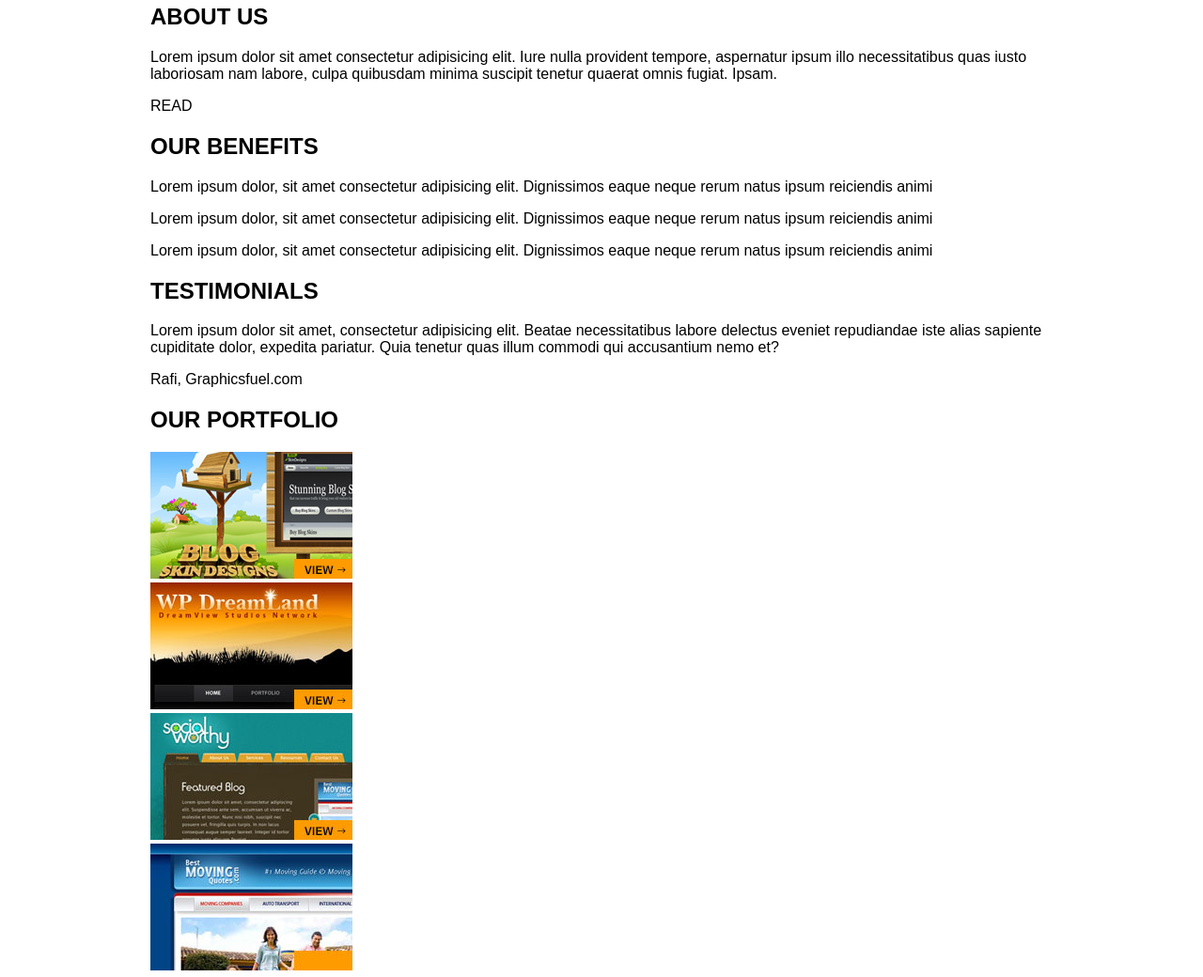
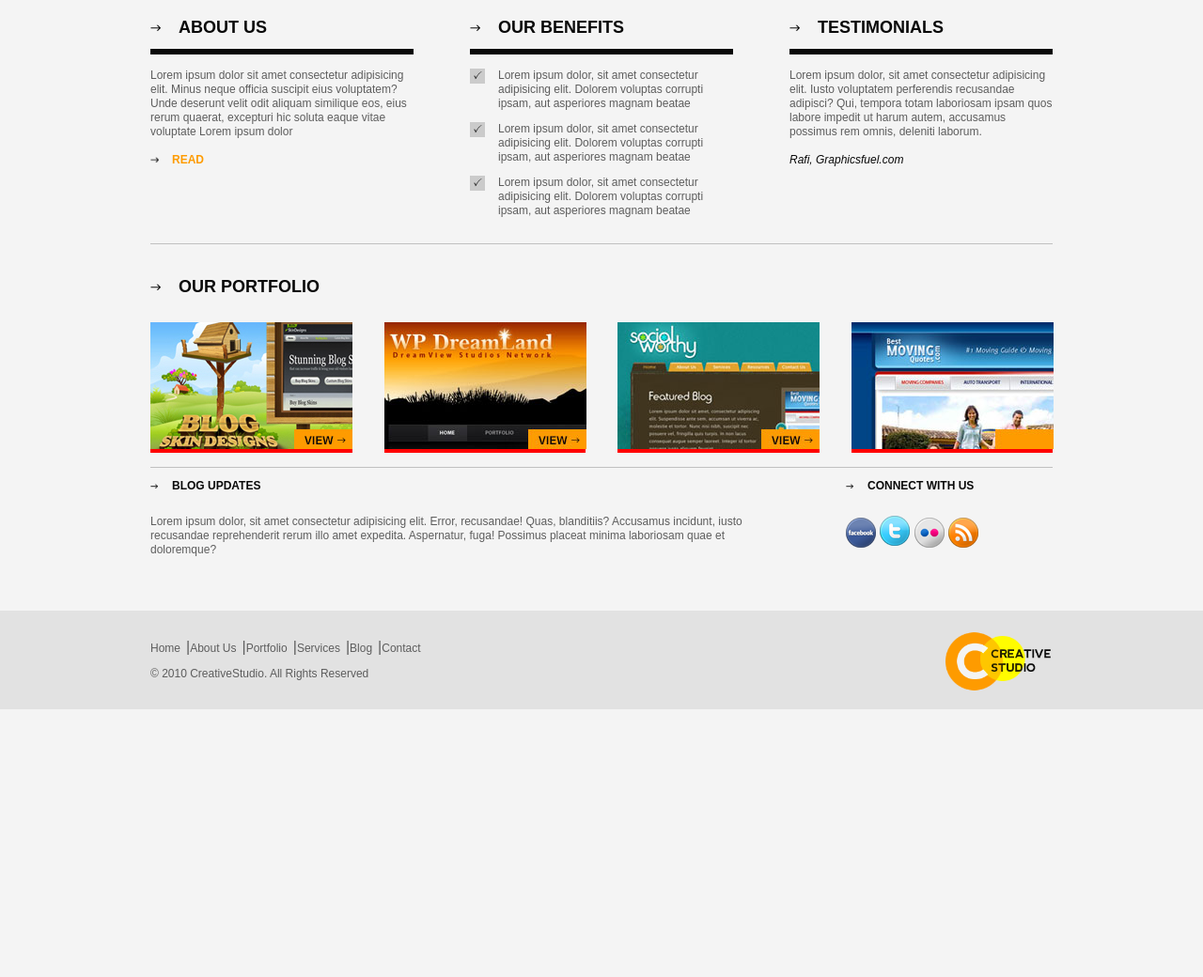
Before and after one commit to PaulaZP/web-Practica-10, a plain HTML site: page index.html in a window 1280 px wide. Shown: the part 597-1637 px from the top of the page at 94% size. After the commit the page ends 1352 px from the top, so only its background shows below. Drawn offline with Linux system fonts and the light colour scheme.

Commit message:
Modificacion del html

```diff
--- a/css/style.css
+++ b/css/style.css
@@ -1,19 +1,43 @@
 /*Global*/
 body{
     font-family: Arial, Helvetica, sans-serif;
+    border-top: 17px solid #090909;
     margin: 0;
+    background-color: #f4f4f4;
 }
-html{
-    border-top: 17px solid #090909;
+h2{
+    font-size: 18px;
+    padding-left: 30px;
+    background-position: 0 7px;
+}
+h3{
+    font-size: 12px;
+    padding-left: 23px;
+    background-size: 8px;
+    background-position: 0 5px;
+}
+h2,h3{
+    text-transform: uppercase;
+    color: #090909;
+    padding-bottom: 12px;
+    background-image: url(../img/arrow.png);
+    background-repeat: no-repeat;
+}
+p{
+    color: #5d5d5d;
+    font-size: 12px;
+    line-height: 15px;
 }
 
 /*-----------------------------------*/
 
 /*Helpers*/
-#wrapper{
+.wrapper{
     width: 960px;
     margin: 0 auto;
-
+}
+.border-titulo{
+    border-bottom: 6px solid #090909;
 }
 .clearfix::after{
     content: "";
@@ -23,6 +47,24 @@ html{
 .border{
     border-bottom: 1px solid #c0c0c0;
     padding: 20px 0 15px;
+}
+.link-arrow{
+    color: #fe9b00;
+    font-size: 12px;
+    font-weight: bold;
+    padding-left: 23px;
+    text-decoration: none;
+    text-transform: uppercase;
+    position: relative;
+}
+.link-arrow:hover{
+    text-decoration: underline;
+}
+.arrow-img{
+    width: 9px;
+    position: absolute;
+    left: 0;
+    top: 4px;
 }
 
 /*-----------------------------------*/
@@ -63,3 +105,100 @@ html{
     text-transform: uppercase;
     font-size: 12px;
 }
+
+/*-----------------------------------*/
+
+/*content*/
+#caja-benefist{
+    list-style: none;
+    margin: 0;
+    padding: 0;
+}
+#caja-benefist li{
+    padding-left: 30px;
+    background-image: url(../img/check.png);
+    background-repeat: no-repeat;
+    background-position: top left;
+}
+.caja{
+    width: 280px;
+    float: left;
+}
+.caja + .caja{
+    margin-left: 60px;
+}
+.caja-link{
+    color: #090909;
+    font-style: italic;
+    font-size: 12px;
+    text-decoration: none;
+}
+
+/*-----------------------------------*/
+
+/*Our portfolio*/
+.caja-img{
+    width: 214.5px;
+    float: left;
+    background-color: red;
+}
+.caja-img a, .box-img img{
+    display: block;
+}
+.caja-img + .caja-img{
+    margin-left: 34px;
+}
+
+/*-----------------------------------*/
+
+/*blog*/
+#blog-updates{
+    width: 660px;
+    float: left;
+    margin-right: 80px;
+    margin-bottom: 45px;
+}
+#connect{
+    margin-bottom: 45px;
+    width: 220px;
+    float: right;
+}
+
+/*-----------------------------------*/
+
+/*footer*/
+#footer{
+    background-color: #e2e2e2;
+    padding: 30px 0;
+}
+#footer .wrapper{
+    position: relative;
+}
+#footer p{
+    margin-bottom: 0;
+}
+#footer-lista{
+    list-style: none;
+    margin: 0;
+    padding: 0;
+}
+#footer-lista li{
+    float: left;
+}
+#footer-lista li + li::before{
+    content: "|";
+    color: #5d5d5d;
+}
+#footer-lista li + li{
+    margin-left: 6px;
+}
+#footer-lista a{
+    color: #5d5d5d;
+    font-size: 12px;
+}
+.footer-logo{
+    height: 64px;
+    position: absolute;
+    right: 0;
+    top: -8px;
+}
--- a/index.html
+++ b/index.html
@@ -11,7 +11,8 @@
     </head>
 
     <body>
-        <div id="wrapper">
+        <div class="wrapper">
+
             <!--Header-->
             <div id="header" class="clearfix border">
                 <div id="logo"><img src="img/logo.png" alt="logo"></div>
@@ -28,66 +29,95 @@
                 </div>
             </div>
 
-            <div id="cont-img" class="border">
+            <!--Slider-->
+            <div id="slider" class="border">
                 <img src="img/img.jpg" alt="">
             </div>
 
-            <div id="cont-1">
-                <div id="about_us">
-                    <h2>ABOUT US</h2>
-                    <P>Lorem ipsum dolor sit amet consectetur adipisicing elit. Iure nulla provident tempore, aspernatur ipsum illo necessitatibus quas iusto laboriosam nam labore, culpa quibusdam minima suscipit tenetur quaerat omnis fugiat. Ipsam.</P>
-                    <p><a>READ</a></p>
+            <!--Content-->
+            <div id="content" class="clearfix border">
+                <div class="caja">
+                    <h2 class="border-titulo">About us</h2>
+                    <p>Lorem ipsum dolor sit amet consectetur adipisicing elit. Minus neque officia suscipit eius voluptatem? Unde deserunt velit odit aliquam similique eos, eius rerum quaerat, excepturi hic soluta eaque vitae voluptate Lorem ipsum dolor</p>
+                    <a href="#" class="link-arrow"><img src="img/arrow.png" alt="arrow" class="arrow-img">Read</a>
                 </div>
 
-                <div id="our_benefits">
-                    <h2>OUR BENEFITS</h2>
-                    <p>Lorem ipsum dolor, sit amet consectetur adipisicing elit. Dignissimos eaque neque rerum natus ipsum reiciendis animi</p>
-                    <p>Lorem ipsum dolor, sit amet consectetur adipisicing elit. Dignissimos eaque neque rerum natus ipsum reiciendis animi</p>
-                    <p>Lorem ipsum dolor, sit amet consectetur adipisicing elit. Dignissimos eaque neque rerum natus ipsum reiciendis animi</p>
+                <div class="caja">
+                    <h2 class="border-titulo">Our benefits</h2>
+                    <ul id="caja-benefist">
+                        <li>
+                            <p>Lorem ipsum dolor, sit amet consectetur adipisicing elit. Dolorem voluptas corrupti ipsam, aut asperiores magnam beatae </p>
+                        </li>
+                        <li>
+                            <p>Lorem ipsum dolor, sit amet consectetur adipisicing elit. Dolorem voluptas corrupti ipsam, aut asperiores magnam beatae</p>
+                        </li>
+                        <li>
+                            <p>Lorem ipsum dolor, sit amet consectetur adipisicing elit. Dolorem voluptas corrupti ipsam, aut asperiores magnam beatae</p>
+                        </li>
+                    </ul>
                 </div>
 
-                <div id="testimonials">
-                    <h2>TESTIMONIALS</h2>
-                    <p>Lorem ipsum dolor sit amet, consectetur adipisicing elit. Beatae necessitatibus labore delectus eveniet repudiandae iste alias sapiente cupiditate dolor, expedita pariatur. Quia tenetur quas illum commodi qui accusantium nemo et?</p>
-                    <p>Rafi, Graphicsfuel.com</p>
+                <div class="caja">
+                    <h2 class="border-titulo">Testimonials</h2>
+                    <p>Lorem ipsum dolor, sit amet consectetur adipisicing elit. Iusto voluptatem perferendis recusandae adipisci? Qui, tempora totam laboriosam ipsam quos labore impedit ut harum autem, accusamus possimus rem omnis, deleniti laborum.</p>
+                    <a href="#" class="caja-link">Rafi, Graphicsfuel.com</a>
                 </div>
             </div>
 
-            <div id="our_portfolio">
-                <h2>OUR PORTFOLIO</h2>
-                <div id="img_1"><img src="img/portfolio1.jpg" alt="blog"></div>
-                <div id="img_2"><img src="img/portfolio-2.jpg" alt="wp"></div>
-                <div id="img_3"><img src="img/portfolio-3.jpg" alt="social"></div>
-                <div id="img_4"><img src="img/portfolio-4.jpg" alt="best"></div>
-            </div>
+            <!--Our Portfolio-->
+            <div id="our-portfolio" class=" border clearfix">
+                <h2>Our Portfolio</h2>
+                <div class="caja-img">
+                    <a href="#"><img src="img/portfolio1.jpg" alt="img 1"></a>
+                </div>
 
-            <div id="blog">
-                <div id="blog_updates">
-                    <h3>BLOG UPDATES</h3>
-                    <p>Lorem ipsum dolor sit amet consectetur adipisicing elit. Tempora neque quae, suscipit quasi, architecto voluptatem at distinctio labore id blanditiis harum, praesentium deserunt dolor dolorem odit incidunt nesciunt voluptates illum.</p>
+                <div class="caja-img">
+                    <a href="#"><img src="img/portfolio-2.jpg" alt="img 2"></a>
                 </div>
-                <div id="conenct">
-                    <h3>CONENCT WITH US</h3>
-                    <img src="img/icono-tw.png" alt="Twiter">
-                    <img src="img/iocno-blue.png" alt="Facebook">
-                    <img src="img/icono-gray.png" alt="Gray">
-                    <img src="img/icono-orange.png" alt="Orange">
+
+                <div class="caja-img">
+                    <a href="#"><img src="img/portfolio-3.jpg" alt="img 3"></a>
+                </div>
+
+                <div class="caja-img">
+                    <a href="#"><img src="img/portfolio-4.jpg" alt="img 4"></a>
                 </div>
             </div>
 
-            <div id="footer">
-                <div id="footer_left">
-                    <a>Homes</a>
-                    <a>About Us</a>
-                    <a>Portfolio</a>
-                    <a>Services</a>
-                    <a>Blog</a>
-                    <a>Contact Us</a>
-                    <p>2010 CreativeStudio.All Rights Reserved</p>
+            <!--Blog updates-->
+            <div id="blog" class="clearfix">
+                <div id="blog-updates">
+                    <h3>Blog updates</h3>
+                    <p>Lorem ipsum dolor, sit amet consectetur adipisicing elit. Error, recusandae! Quas, blanditiis? Accusamus incidunt, iusto recusandae reprehenderit rerum illo amet expedita. Aspernatur, fuga! Possimus placeat minima laboriosam quae et doloremque?</p>
                 </div>
-                <div id="footer_right">
-                    <img src="img/logo.png" alt="log">
+
+                <div id="connect">
+                    <h3>Connect with us</h3>
+                    <div>
+                        <a href="#" target="_blnack"><img src="img/iocno-blue.png" alt="icono1"></a>
+                        <a href="#" target="_blnack"><img src="img/icono-tw.png" alt="icono2"></a>
+                        <a href="#" target="_blnack"><img src="img/icono-gray.png" alt="icono3"></a>
+                        <a href="#" target="_blnack"><img src="img/icono-orange.png" alt="icono4"></a>
+                    </div>
                 </div>
+            </div>
+        </div>
+
+        <!--Footer-->
+        <div id="footer">
+            <div class="wrapper">
+                <div>
+                    <ul id="footer-lista" class="clearfix">
+                        <li><a>Home</a></li>
+                        <li><a>About Us</a></li>
+                        <li><a>Portfolio</a></li>
+                        <li><a>Services</a></li>
+                        <li><a>Blog</a></li>
+                        <li><a>Contact</a></li>
+                    </ul>
+                    <p>© 2010 CreativeStudio. All Rights Reserved</p>
+                </div>
+                <img src="img/logo.png" alt="logo" class="footer-logo">
             </div>
         </div>
     </body>
```
